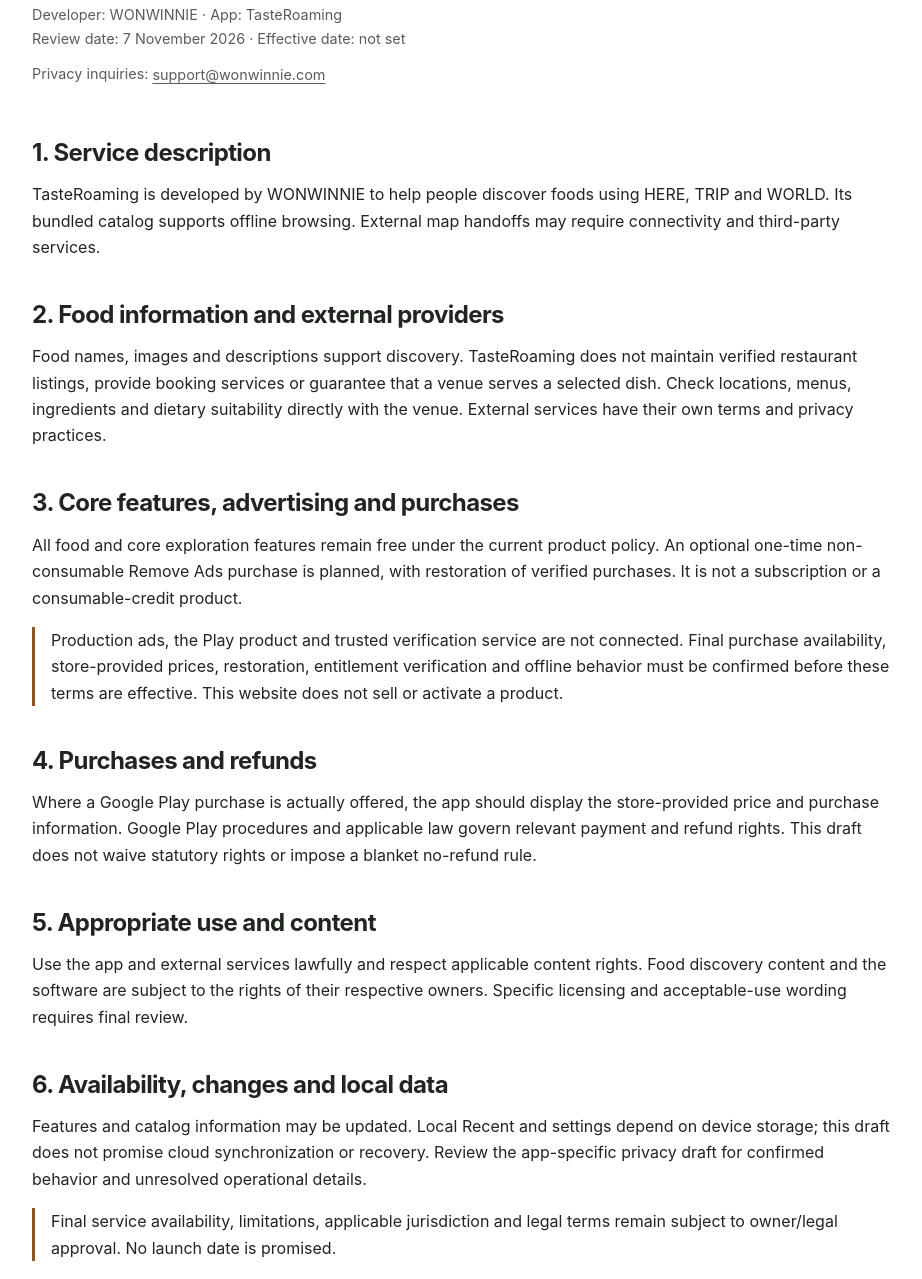
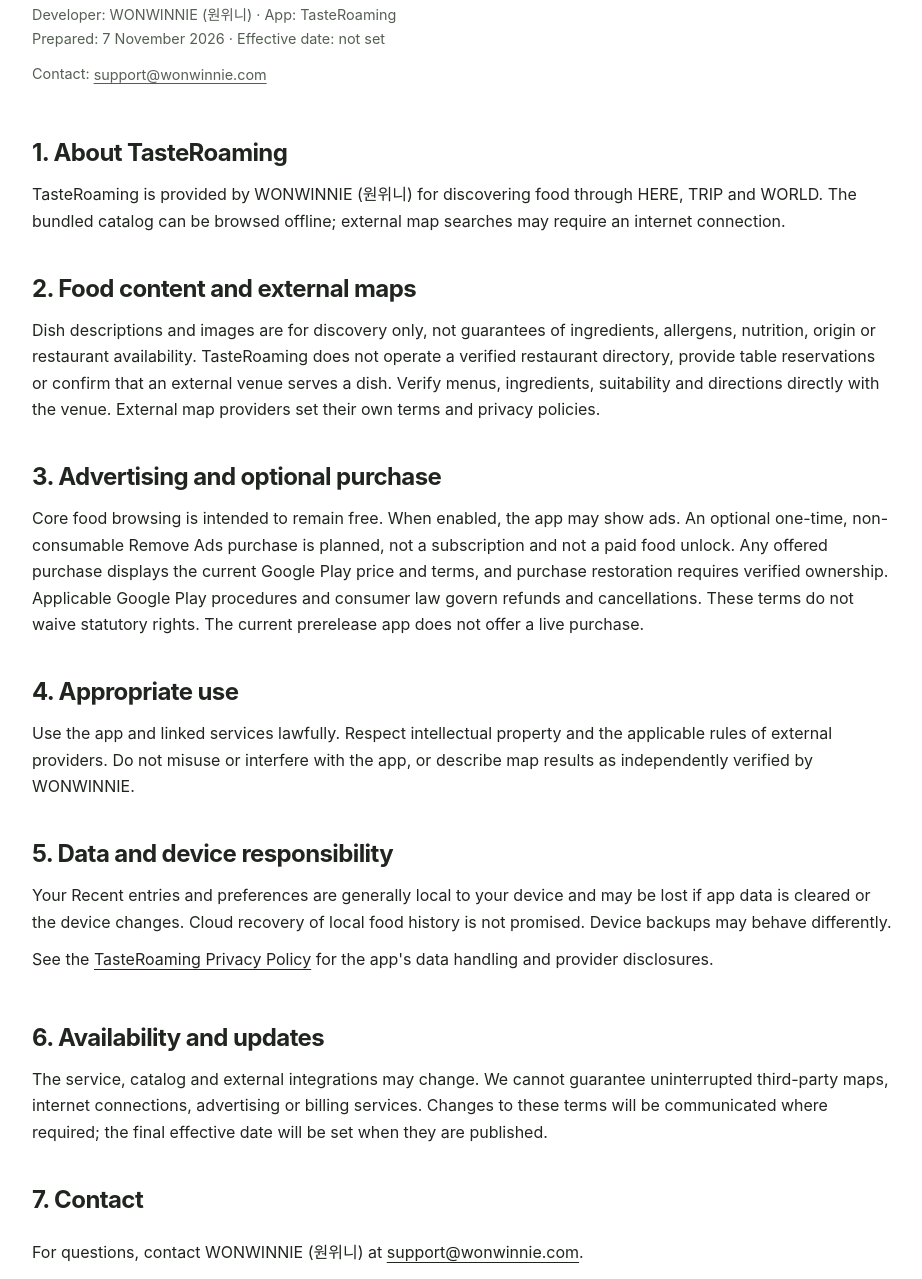
Before and after one commit to wonster0901/motility9-wix-import-test, a website: page tasteroaming/terms/index.html in a window 1280 px wide. Shown: the part 544-1823 px from the top of the page, without its empty margins (178-1100 px from the left). Drawn offline with Linux system fonts and the light colour scheme.

Commit message:
site: prepare user-facing TasteRoaming terms release candidate

```diff
--- a/tasteroaming/terms/index.html
+++ b/tasteroaming/terms/index.html
@@ -1,14 +1,13 @@
 <!doctype html>
-<html lang="en"><head><meta charset="utf-8"><meta name="viewport" content="width=device-width, initial-scale=1"><title>TasteRoaming Terms — Review Draft | WONWINNIE</title><meta name="description" content="TasteRoaming terms review draft. App-specific and not yet effective."><meta name="robots" content="noindex, nofollow"><link rel="icon" href="data:,"><link rel="stylesheet" href="/assets/site.css"></head><body class="taste-page">
+<html lang="en"><head><meta charset="utf-8"><meta name="viewport" content="width=device-width, initial-scale=1"><title>TasteRoaming Terms of Use — Release Candidate | WONWINNIE</title><meta name="description" content="TasteRoaming terms review draft. App-specific and not yet effective."><meta name="robots" content="noindex, nofollow"><link rel="icon" href="data:,"><link rel="stylesheet" href="/assets/site.css"></head><body class="taste-page">
 <a class="skip-link" href="#main">Skip to content</a>
 <header class="site-header"><div class="shell header-row"><a class="wordmark back-link" href="/">← WONWINNIE</a><nav class="desktop-nav" aria-label="Primary"><a href="/tasteroaming/#discover">Discover</a><a href="/tasteroaming/#modes">Explore Modes</a><a href="/tasteroaming/#how-it-works">How It Works</a><a href="/tasteroaming/support/">Support</a></nav><details class="site-menu"><summary>Menu</summary><nav class="menu-links" aria-label="Mobile"><a href="/tasteroaming/#discover">Discover</a><a href="/tasteroaming/#modes">Explore Modes</a><a href="/tasteroaming/#how-it-works">How It Works</a><a href="/tasteroaming/support/">Support</a></nav></details></div></header>
-<main id="main" tabindex="-1"><div class="shell reading"><aside class="review-banner" aria-label="Review status"><strong>Review draft — not effective</strong>This app-specific document has not been approved for publication or Google Play submission. Production service settings and data-handling details still require verification.</aside><h1>TasteRoaming Terms — review draft</h1><p class="lead">Proposed service terms for owner and legal review. These are not final terms for a released app.</p><p class="review-meta">Developer: WONWINNIE · App: TasteRoaming<br>Review date: 7 November 2026 · Effective date: not set<br>Privacy inquiries: <a href="mailto:support@wonwinnie.com">support@wonwinnie.com</a></p>
-<section><h2>1. Service description</h2><p>TasteRoaming is developed by WONWINNIE to help people discover foods using HERE, TRIP and WORLD. Its bundled catalog supports offline browsing. External map handoffs may require connectivity and third-party services.</p></section>
-<section><h2>2. Food information and external providers</h2><p>Food names, images and descriptions support discovery. TasteRoaming does not maintain verified restaurant listings, provide booking services or guarantee that a venue serves a selected dish. Check locations, menus, ingredients and dietary suitability directly with the venue. External services have their own terms and privacy practices.</p></section>
-<section><h2>3. Core features, advertising and purchases</h2><p>All food and core exploration features remain free under the current product policy. An optional one-time non-consumable Remove Ads purchase is planned, with restoration of verified purchases. It is not a subscription or a consumable-credit product.</p><p class="pending">Production ads, the Play product and trusted verification service are not connected. Final purchase availability, store-provided prices, restoration, entitlement verification and offline behavior must be confirmed before these terms are effective. This website does not sell or activate a product.</p></section>
-<section><h2>4. Purchases and refunds</h2><p>Where a Google Play purchase is actually offered, the app should display the store-provided price and purchase information. Google Play procedures and applicable law govern relevant payment and refund rights. This draft does not waive statutory rights or impose a blanket no-refund rule.</p></section>
-<section><h2>5. Appropriate use and content</h2><p>Use the app and external services lawfully and respect applicable content rights. Food discovery content and the software are subject to the rights of their respective owners. Specific licensing and acceptable-use wording requires final review.</p></section>
-<section><h2>6. Availability, changes and local data</h2><p>Features and catalog information may be updated. Local Recent and settings depend on device storage; this draft does not promise cloud synchronization or recovery. Review the app-specific privacy draft for confirmed behavior and unresolved operational details.</p><p class="pending">Final service availability, limitations, applicable jurisdiction and legal terms remain subject to owner/legal approval. No launch date is promised.</p></section>
-<section><h2>7. Contact</h2><p>For TasteRoaming questions, contact <a href="mailto:support@wonwinnie.com">support@wonwinnie.com</a>.</p><p><a href="/tasteroaming/privacy/">TasteRoaming privacy review draft</a></p></section></div></main>
+<main id="main" tabindex="-1"><div class="shell reading"><aside class="review-banner" aria-label="Review status"><strong>Review draft — not effective</strong>This proposed first-release terms requires final approval and confirmation of live advertising, purchase verification and data-retention operations before publication.</aside><h1>TasteRoaming Terms of Use — release candidate</h1><p class="lead">Terms for food browsing, map searches, ads and optional one-time purchases.</p><p class="review-meta">Developer: WONWINNIE (원위니) · App: TasteRoaming<br>Prepared: 7 November 2026 · Effective date: not set<br>Contact: <a href='mailto:support@wonwinnie.com'>support@wonwinnie.com</a></p><section><h2>1. About TasteRoaming</h2><p>TasteRoaming is provided by WONWINNIE (원위니) for discovering food through HERE, TRIP and WORLD. The bundled catalog can be browsed offline; external map searches may require an internet connection.</p></section>
+<section><h2>2. Food content and external maps</h2><p>Dish descriptions and images are for discovery only, not guarantees of ingredients, allergens, nutrition, origin or restaurant availability. TasteRoaming does not operate a verified restaurant directory, provide table reservations or confirm that an external venue serves a dish. Verify menus, ingredients, suitability and directions directly with the venue. External map providers set their own terms and privacy policies.</p></section>
+<section><h2>3. Advertising and optional purchase</h2><p>Core food browsing is intended to remain free. When enabled, the app may show ads. An optional one-time, non-consumable Remove Ads purchase is planned, not a subscription and not a paid food unlock. Any offered purchase displays the current Google Play price and terms, and purchase restoration requires verified ownership. Applicable Google Play procedures and consumer law govern refunds and cancellations. These terms do not waive statutory rights. The current prerelease app does not offer a live purchase.</p></section>
+<section><h2>4. Appropriate use</h2><p>Use the app and linked services lawfully. Respect intellectual property and the applicable rules of external providers. Do not misuse or interfere with the app, or describe map results as independently verified by WONWINNIE.</p></section>
+<section><h2>5. Data and device responsibility</h2><p>Your Recent entries and preferences are generally local to your device and may be lost if app data is cleared or the device changes. Cloud recovery of local food history is not promised. Device backups may behave differently. See the <a href='/tasteroaming/privacy/'>TasteRoaming Privacy Policy</a> for the app's data handling and provider disclosures.</p></section>
+<section><h2>6. Availability and updates</h2><p>The service, catalog and external integrations may change. We cannot guarantee uninterrupted third-party maps, internet connections, advertising or billing services. Changes to these terms will be communicated where required; the final effective date will be set when they are published.</p></section>
+<section><h2>7. Contact</h2><p>For questions, contact WONWINNIE (원위니) at <a href='mailto:support@wonwinnie.com'>support@wonwinnie.com</a>.</p></section></div></main>
 <footer class="site-footer"><div class="shell"><div class="footer-grid"><div><a class="wordmark" href="/">WONWINNIE</a><p>Apps for Work and Discovery</p><nav class="footer-links" aria-label="WONWINNIE"><a href="/#apps">Apps</a><a href="/#about">About</a><a href="/#support">Support</a></nav></div><nav class="footer-links" aria-label="MOTILITY9"><strong>MOTILITY9</strong><a href="/motility9/">Explore MOTILITY9</a><a href="/motility9/privacy/">MOTILITY9 Privacy Policy</a><a href="/motility9/support/">MOTILITY9 Support</a><a href="/motility9/terms/">MOTILITY9 Terms</a></nav><nav class="footer-links" aria-label="TasteRoaming"><strong>TasteRoaming</strong><a href="/tasteroaming/">Explore TasteRoaming</a><a href="/tasteroaming/privacy/">TasteRoaming Privacy — review draft</a><a href="/tasteroaming/support/">TasteRoaming Support</a><a href="/tasteroaming/terms/">TasteRoaming Terms — review draft</a></nav></div><p class="footer-note">© 2026 WONWINNIE. TasteRoaming is Coming Soon. Its privacy and terms drafts are not final notices for a released app.</p></div></footer>
 </body></html>
```
